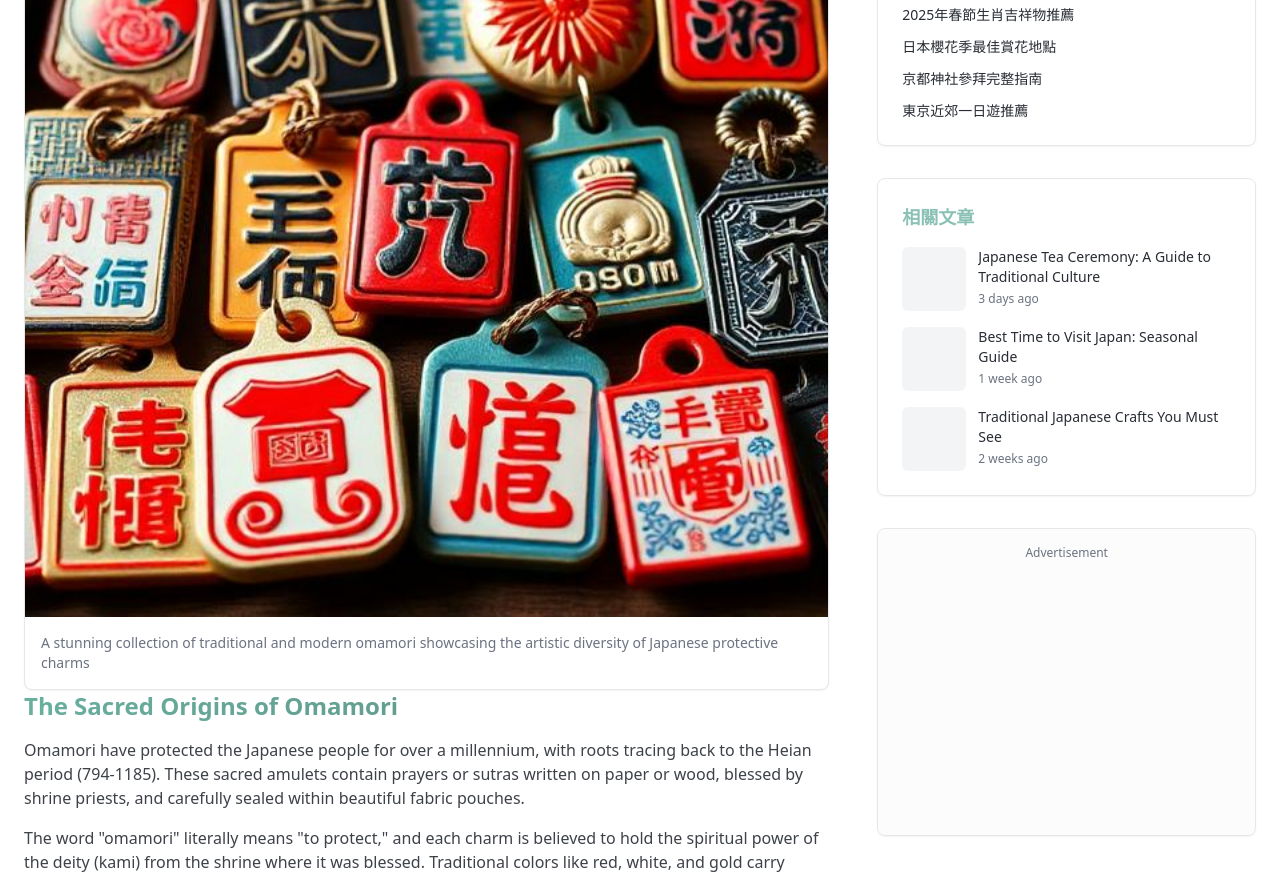
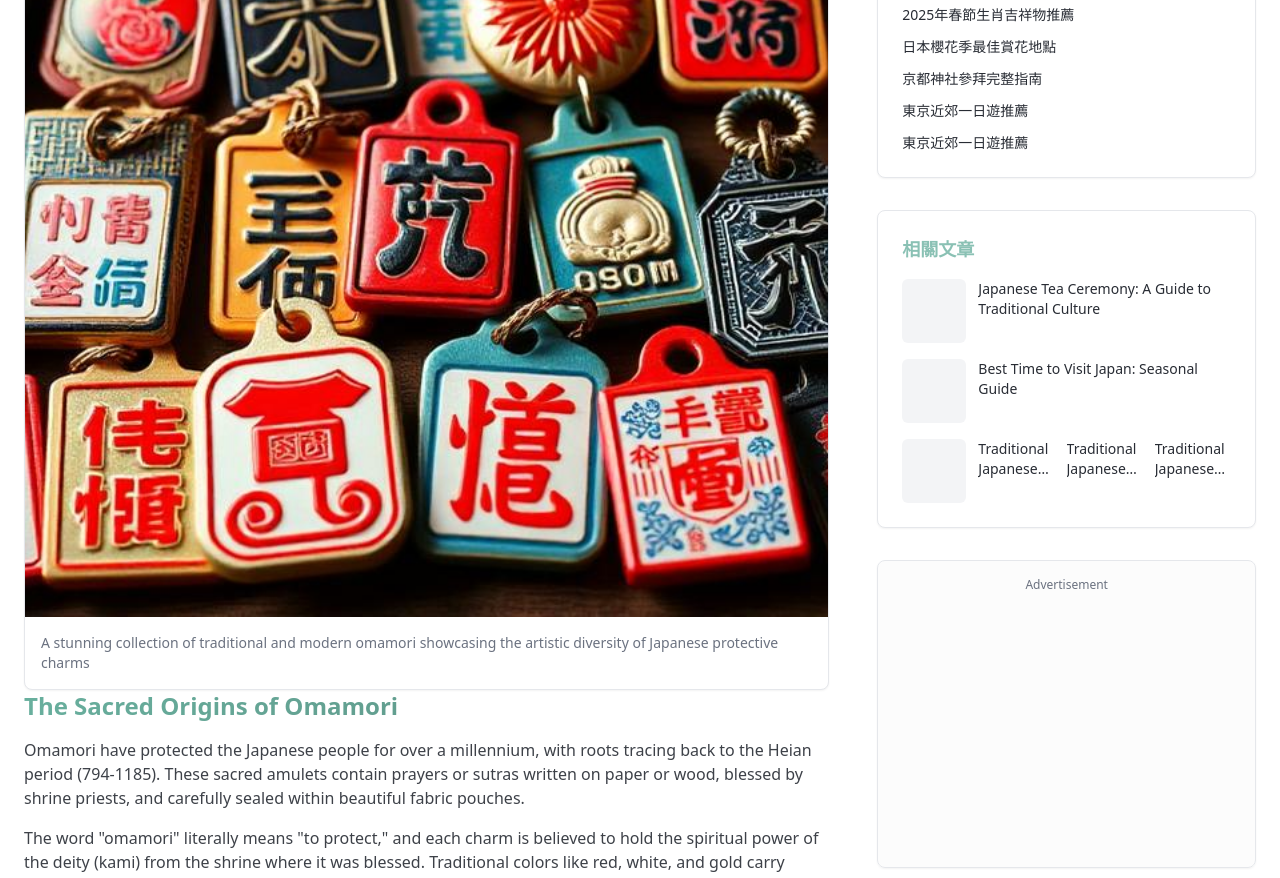
Before and after one commit to miiinachiu/article-page, a React (Vite) app: page / in a window 1280 px wide. Shown: the part 1100-1978 px from the top of the page. Built offline with nearby package versions, Linux system fonts and the light colour scheme.

Commit message:
Code edited in Lovable Code Editor
Edited UI in Lovable

```diff
--- a/src/components/article-content.tsx
+++ b/src/components/article-content.tsx
@@ -448,6 +448,9 @@ const ArticleContent = () => {
                 <a href="#" className="block hover:text-primary transition-colors">
                   <p className="font-medium text-sm">東京近郊一日遊推薦</p>
                 </a>
+                <a href="#" className="block hover:text-primary transition-colors">
+                  <p className="font-medium text-sm">東京近郊一日遊推薦</p>
+                </a>
               </div>
             </Card>
 
@@ -459,21 +462,24 @@ const ArticleContent = () => {
                   <div className="w-16 h-16 bg-muted rounded-md flex-shrink-0"></div>
                   <div>
                     <p className="font-medium text-sm line-clamp-2">Japanese Tea Ceremony: A Guide to Traditional Culture</p>
-                    <p className="text-xs text-muted-foreground mt-1">3 days ago</p>
                   </div>
                 </div>
                 <div className="flex gap-3">
                   <div className="w-16 h-16 bg-muted rounded-md flex-shrink-0"></div>
                   <div>
                     <p className="font-medium text-sm line-clamp-2">Best Time to Visit Japan: Seasonal Guide</p>
-                    <p className="text-xs text-muted-foreground mt-1">1 week ago</p>
                   </div>
                 </div>
                 <div className="flex gap-3">
                   <div className="w-16 h-16 bg-muted rounded-md flex-shrink-0"></div>
                   <div>
                     <p className="font-medium text-sm line-clamp-2">Traditional Japanese Crafts You Must See</p>
-                    <p className="text-xs text-muted-foreground mt-1">2 weeks ago</p>
+                  </div>
+                  <div>
+                    <p className="font-medium text-sm line-clamp-2">Traditional Japanese Crafts You Must See</p>
+                  </div>
+                  <div>
+                    <p className="font-medium text-sm line-clamp-2">Traditional Japanese Crafts You Must See</p>
                   </div>
                 </div>
               </div>
```
